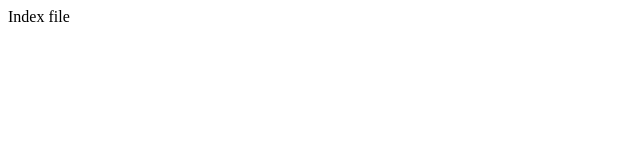
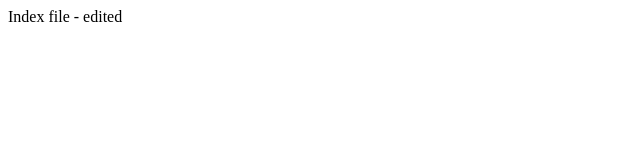
Before and after one commit to pelikanmartin/example-html, a plain HTML site: page index.html in a window 1280 px wide. Shown: the full height of the page, 0-640 px from the left. Drawn offline with Linux system fonts and the light colour scheme.

Commit message:
Update index.html

```diff
--- a/index.html
+++ b/index.html
@@ -1,5 +1,5 @@
 <html>
   <body>
-    <p1>Index file</p1>
+    <p1>Index file - edited</p1>
   </body>
 </html>
```
